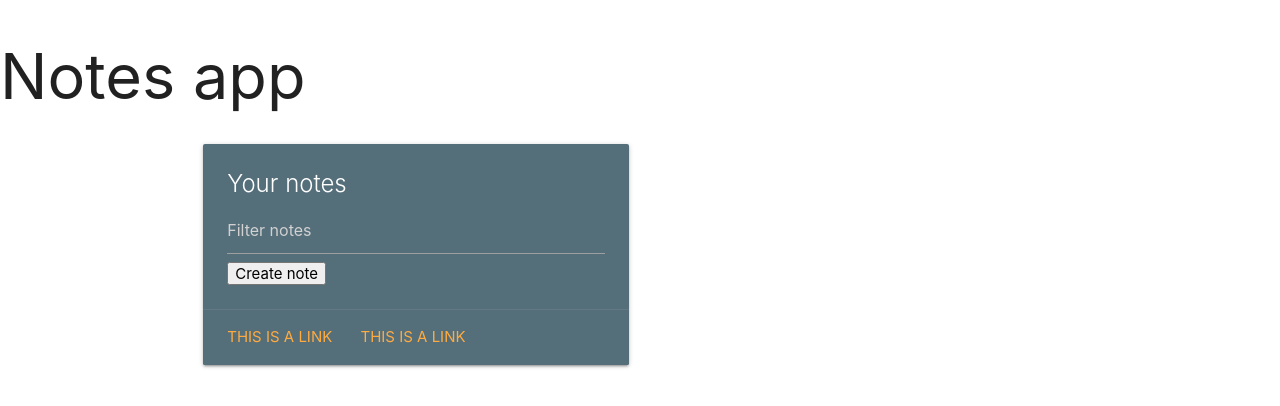
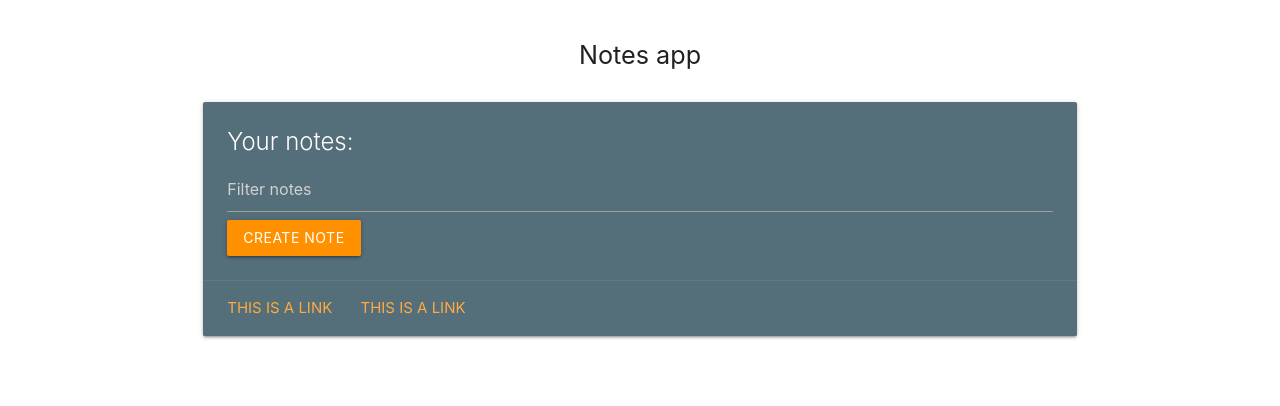
Before and after one commit to OlaShabalina/Notes_app, a website: page index.html in a window 1280 px wide. Drawn offline with nearby package versions, Linux system fonts and the light colour scheme.

Commit message:
finished design for the static part of the main app page

```diff
--- a/index.html
+++ b/index.html
@@ -11,14 +11,16 @@
     <title>Document</title>
 </head>
 <body>
-    <h1>Notes app</h1>
+
+    <div class="containerr">
+        <h1 class="flow-text center-align">Notes app</h1>
 
         <div class="container">
             <div class="row">
-            <div class="col s12 m6">
+                <div class="col s12">
                     <div class="card blue-grey darken-1">
                         <div class="card-content white-text">
-                    <span class="card-title">Your notes</span>
+                            <span class="card-title">Your notes:</span>
                             <input id="search-text" type="text" placeholder="Filter notes">
                             <select id="filter-by">
                                 <option value="byEdited">Sort by last edited</option>
@@ -28,11 +30,12 @@
                             <div id="notes">
                                 <!-- notes will be generated dynamically -->
                             </div>
-                    <button id="create-note">Create note</button>
+                            <button class="btn waves-effect waves-light orange accent-3" id="create-note">Create note</button>
                         </div>
                         <div class="card-action">
                             <a href="#">This is a link</a>
                             <a href="#">This is a link</a>
+                        </div>
                     </div>
                 </div>
             </div>
```
Lines whose indentation alone changed are shown as unchanged.
